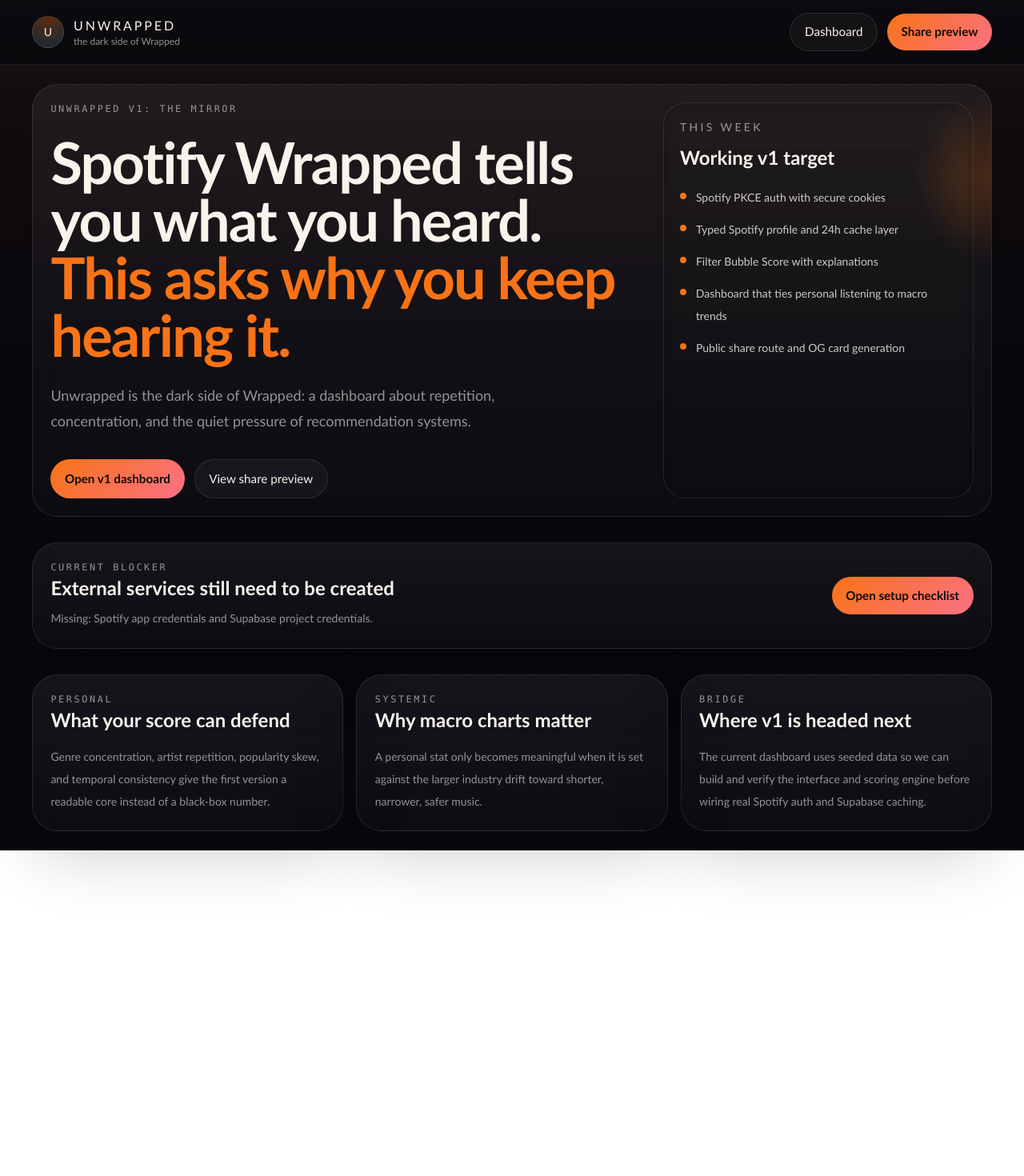
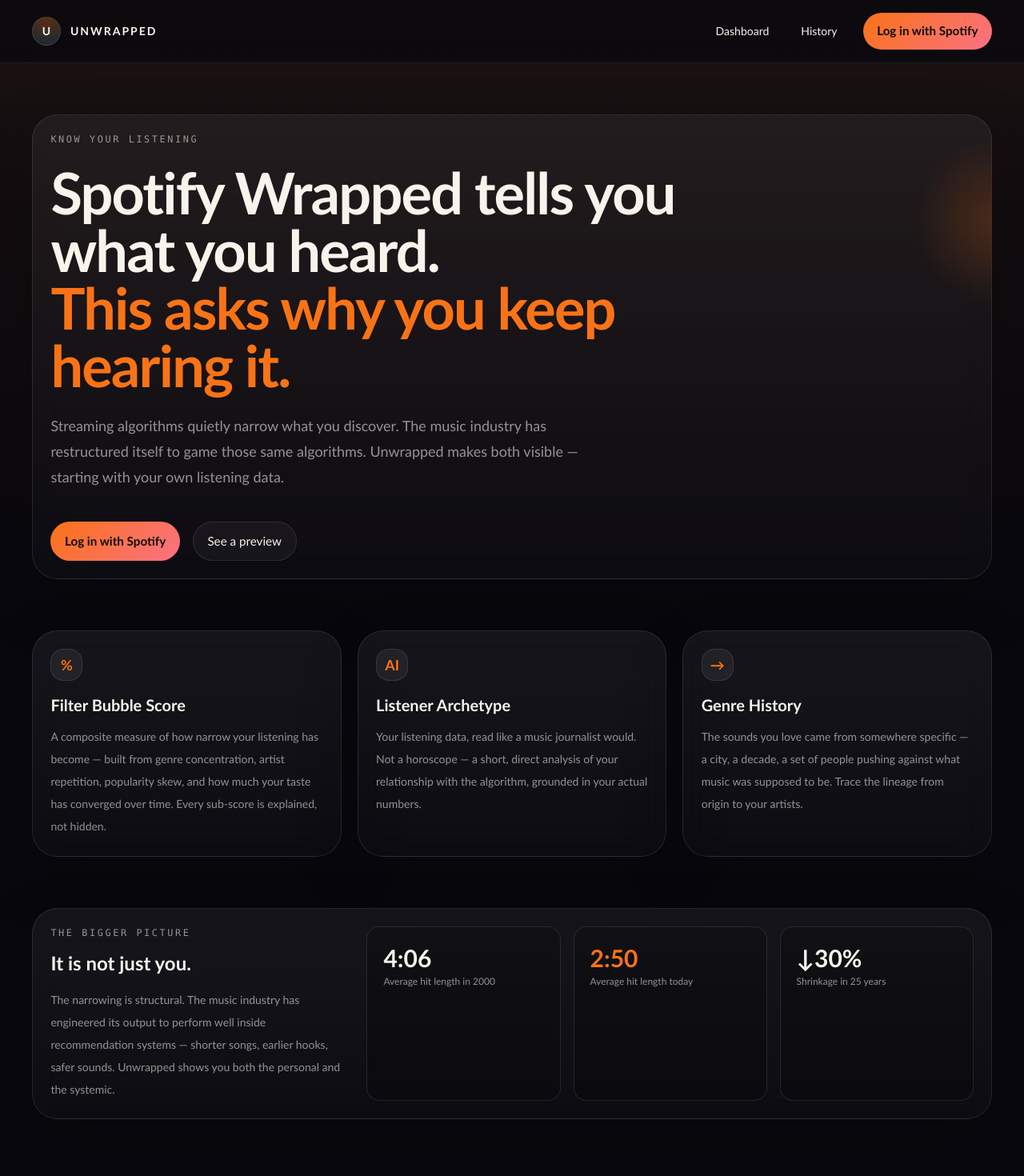
Before and after one commit to abeckler21/unwrapped, a Next.js app: page / in a window 1280 px wide. Shown: the top 1470 px of the page at 80% size. Before the commit the page ends 1063 px from the top, so only its background shows below. Built offline with nearby package versions, Linux system fonts and the light colour scheme; no server answers.

Commit message:
UI overhaul

```diff
--- a/app/dashboard/page.tsx
+++ b/app/dashboard/page.tsx
@@ -17,7 +17,6 @@
 
 function parseRange(value: string | string[] | undefined): TimeRange {
   const candidate = Array.isArray(value) ? value[0] : value;
-
   return VALID_TIME_RANGES.includes(candidate as TimeRange)
     ? (candidate as TimeRange)
     : "medium_term";
@@ -29,8 +28,7 @@
     await getCurrentSpotifyProfile();
   const archetype = await getOrGenerateArchetype(profile, usingDemoData);
 
-  // Temporal tracking — record today's score and fetch history (real users only)
-  const currentScore = usingDemoData ? null : computeBubbleScore(profile, 'medium_term');
+  const currentScore = usingDemoData ? null : computeBubbleScore(profile, "medium_term");
   if (!usingDemoData && currentScore) {
     await recordVisit(profile.userId, currentScore.score);
   }
@@ -39,42 +37,42 @@
 
   return (
     <main className="mx-auto flex w-full max-w-7xl flex-col gap-8 px-5 py-6 sm:px-8 lg:px-10">
-      <section className="panel flex flex-col gap-4 sm:flex-row sm:items-center sm:justify-between">
+
+      {/* ── Top bar ─────────────────────────────────────────────── */}
+      <div className="flex flex-wrap items-center justify-between gap-3">
         <div>
-          <p className="eyebrow">Data source</p>
-          <h2 className="text-2xl font-semibold text-[var(--text-strong)]">
-            {usingDemoData ? "Demo profile is active" : "Live Spotify profile is active"}
-          </h2>
-          <p className="mt-2 text-sm leading-7 text-[var(--text-muted)]">
-            {usingDemoData
-              ? needsReconnect
-                ? "Your Spotify session needs to be refreshed. Log in again to reload live data; until then, the dashboard is showing the seeded fallback profile."
-                : "You are viewing the seeded fallback profile. Use Spotify login once your app and Supabase project are fully configured."
-              : profile.fetchedFromCache
-                ? "This dashboard loaded from the 24-hour Supabase cache instead of hitting Spotify again."
-                : "This dashboard loaded directly from Spotify and refreshed the cache."}
-          </p>
+          {usingDemoData ? (
+            <p className="text-sm text-[var(--text-muted)]">
+              {needsReconnect
+                ? "Your session expired — "
+                : "Showing a preview — "}
+              <Link href="/api/auth/login" className="text-[var(--accent)] hover:underline">
+                log in with Spotify
+              </Link>{" "}
+              to see your real data.
+            </p>
+          ) : (
+            <p className="text-sm text-[var(--text-muted)]">
+              Logged in as{" "}
+              <span className="text-[var(--text-strong)]">{profile.displayName}</span>
+            </p>
+          )}
         </div>
-        <div className="flex flex-wrap gap-3">
+
+        <div className="flex flex-wrap items-center gap-2">
           {isAuthenticated ? (
             <form action="/api/auth/logout" method="post">
-              <button type="submit" className="button-secondary">
+              <button type="submit" className="button-secondary text-sm px-4 py-2">
                 Log out
               </button>
             </form>
           ) : (
-            <Link href="/api/auth/login" className="button-primary">
+            <Link href="/api/auth/login" className="button-primary text-sm px-4 py-2">
               Log in with Spotify
             </Link>
           )}
-          <Link href="/history" className="button-secondary">
-            Music history
-          </Link>
-          <Link href="/setup" className="button-secondary">
-            Setup checklist
-          </Link>
         </div>
-      </section>
+      </div>
 
       <DashboardContent
         profile={profile}
--- a/app/layout.tsx
+++ b/app/layout.tsx
@@ -3,8 +3,8 @@
 import "./globals.css";
 
 export const metadata: Metadata = {
-  title: "Unwrapped",
-  description: "The dark side of Spotify Wrapped.",
+  title: "Unwrapped — Know your listening",
+  description: "See how Spotify's algorithm has shaped your taste. Filter Bubble Score, genre history, and listener archetype — built from your actual listening data.",
 };
 
 export default function RootLayout({
@@ -18,26 +18,34 @@
         <div className="app-shell">
           <header className="sticky top-0 z-30 border-b border-white/8 bg-[rgba(9,8,14,0.78)] backdrop-blur-xl">
             <div className="mx-auto flex max-w-7xl items-center justify-between px-5 py-4 sm:px-8 lg:px-10">
+
               <Link href="/" className="flex items-center gap-3">
-                <span className="flex h-10 w-10 items-center justify-center rounded-full border border-white/10 bg-[radial-gradient(circle_at_top,_rgba(249,115,22,0.35),_rgba(56,189,248,0.18))] text-sm font-medium text-[var(--text-strong)]">
+                <span className="flex h-9 w-9 items-center justify-center rounded-full border border-white/10 bg-[radial-gradient(circle_at_top,_rgba(249,115,22,0.35),_rgba(56,189,248,0.18))] text-sm font-bold text-[var(--text-strong)]">
                   U
                 </span>
-                <div>
-                  <p className="font-medium tracking-[0.18em] text-[var(--text-strong)] uppercase">
-                    Unwrapped
-                  </p>
-                  <p className="text-xs text-[var(--text-muted)]">the dark side of Wrapped</p>
-                </div>
+                <span className="font-semibold tracking-[0.14em] text-[var(--text-strong)] uppercase text-sm">
+                  Unwrapped
+                </span>
               </Link>
 
-              <nav className="flex items-center gap-3 text-sm">
-                <Link href="/dashboard" className="button-secondary">
+              <nav className="flex items-center gap-2 text-sm">
+                <Link
+                  href="/dashboard"
+                  className="px-4 py-2 text-[var(--text-muted)] hover:text-[var(--text-strong)] transition-colors"
+                >
                   Dashboard
                 </Link>
-                <Link href="/share/demo-user" className="button-primary">
-                  Share preview
+                <Link
+                  href="/history"
+                  className="px-4 py-2 text-[var(--text-muted)] hover:text-[var(--text-strong)] transition-colors"
+                >
+                  History
+                </Link>
+                <Link href="/api/auth/login" className="button-primary ml-2">
+                  Log in with Spotify
                 </Link>
               </nav>
+
             </div>
           </header>
           {children}
--- a/app/page.tsx
+++ b/app/page.tsx
@@ -1,97 +1,112 @@
 import Link from "next/link";
 
-import { getMissingSetupItems } from "@/lib/env";
+export default function Home() {
+  return (
+    <main className="mx-auto flex w-full max-w-7xl flex-col gap-16 px-5 py-16 sm:px-8 lg:px-10">
 
-const v1Checklist = [
-  "Spotify PKCE auth with secure cookies",
-  "Typed Spotify profile and 24h cache layer",
-  "Filter Bubble Score with explanations",
-  "Dashboard that ties personal listening to macro trends",
-  "Public share route and OG card generation",
-];
-
-export default function Home() {
-  const missingSetupItems = getMissingSetupItems();
-
-  return (
-    <main className="mx-auto flex w-full max-w-7xl flex-col gap-8 px-5 py-6 sm:px-8 lg:px-10">
-      <section className="hero-grid panel panel-glow overflow-hidden">
-        <div className="relative z-10 max-w-3xl">
-          <p className="eyebrow">Unwrapped v1: The Mirror</p>
-          <h1 className="mt-5 max-w-4xl text-5xl font-semibold tracking-tight text-[var(--text-strong)] sm:text-6xl lg:text-7xl">
+      {/* ── Hero ─────────────────────────────────────────────────── */}
+      <section className="panel panel-glow flex flex-col gap-8 p-8 sm:p-14 lg:p-20">
+        <div className="max-w-4xl">
+          <p className="eyebrow">Know your listening</p>
+          <h1 className="mt-5 text-5xl font-semibold tracking-tight text-[var(--text-strong)] sm:text-6xl lg:text-7xl">
             Spotify Wrapped tells you what you heard.
-            <span className="block text-[var(--accent)]">This asks why you keep hearing it.</span>
+            <span className="block text-[var(--accent)]">
+              This asks why you keep hearing it.
+            </span>
           </h1>
           <p className="mt-6 max-w-2xl text-base leading-8 text-[var(--text-muted)] sm:text-lg">
-            Unwrapped is the dark side of Wrapped: a dashboard about repetition, concentration, and the quiet pressure of recommendation systems.
+            Streaming algorithms quietly narrow what you discover. The music industry has restructured itself to game those same algorithms. Unwrapped makes both visible — starting with your own listening data.
           </p>
-
-          <div className="mt-8 flex flex-wrap gap-3">
-            <Link href="/dashboard" className="button-primary">
-              Open v1 dashboard
+          <div className="mt-10 flex flex-wrap gap-4">
+            <Link href="/api/auth/login" className="button-primary text-base px-7 py-3.5">
+              Log in with Spotify
             </Link>
-            <Link href="/share/demo-user" className="button-secondary">
-              View share preview
+            <Link href="/dashboard" className="button-secondary text-base px-7 py-3.5">
+              See a preview
             </Link>
-          </div>
-        </div>
-
-        <div className="relative z-10 grid gap-4">
-          <div className="rounded-[28px] border border-white/10 bg-black/25 p-5 backdrop-blur">
-            <p className="text-sm uppercase tracking-[0.24em] text-[var(--text-muted)]">This week</p>
-            <h2 className="mt-3 text-2xl font-semibold text-[var(--text-strong)]">Working v1 target</h2>
-            <ul className="mt-5 space-y-3">
-              {v1Checklist.map((item) => (
-                <li key={item} className="flex items-start gap-3 text-sm leading-7 text-[var(--text-soft)]">
-                  <span className="mt-2 h-2 w-2 rounded-full bg-[var(--accent)]" />
-                  <span>{item}</span>
-                </li>
-              ))}
-            </ul>
           </div>
         </div>
       </section>
 
-      {missingSetupItems.length ? (
-        <section className="panel flex flex-col gap-4 sm:flex-row sm:items-center sm:justify-between">
+      {/* ── Features ─────────────────────────────────────────────── */}
+      <section className="grid gap-5 lg:grid-cols-3">
+        <article className="panel flex flex-col gap-4 p-7">
+          <div className="flex h-10 w-10 items-center justify-center rounded-2xl border border-white/10 bg-white/[0.06]">
+            <span className="text-[var(--accent)] font-bold text-lg">%</span>
+          </div>
           <div>
-            <p className="eyebrow">Current blocker</p>
-            <h2 className="text-2xl font-semibold text-[var(--text-strong)]">External services still need to be created</h2>
-            <p className="mt-2 text-sm leading-7 text-[var(--text-muted)]">
-              Missing: {missingSetupItems.join(" and ")}.
+            <h2 className="text-xl font-semibold text-[var(--text-strong)]">Filter Bubble Score</h2>
+            <p className="mt-3 text-sm leading-7 text-[var(--text-muted)]">
+              A composite measure of how narrow your listening has become — built from genre concentration, artist repetition, popularity skew, and how much your taste has converged over time. Every sub-score is explained, not hidden.
             </p>
           </div>
-          <Link href="/setup" className="button-primary">
-            Open setup checklist
-          </Link>
-        </section>
-      ) : null}
-
-      <section className="grid gap-4 lg:grid-cols-3">
-        <article className="panel">
-          <p className="eyebrow">Personal</p>
-          <h2 className="text-2xl font-semibold text-[var(--text-strong)]">What your score can defend</h2>
-          <p className="mt-4 text-sm leading-7 text-[var(--text-muted)]">
-            Genre concentration, artist repetition, popularity skew, and temporal consistency give the first version a readable core instead of a black-box number.
-          </p>
         </article>
 
-        <article className="panel">
-          <p className="eyebrow">Systemic</p>
-          <h2 className="text-2xl font-semibold text-[var(--text-strong)]">Why macro charts matter</h2>
-          <p className="mt-4 text-sm leading-7 text-[var(--text-muted)]">
-            A personal stat only becomes meaningful when it is set against the larger industry drift toward shorter, narrower, safer music.
-          </p>
+        <article className="panel flex flex-col gap-4 p-7">
+          <div className="flex h-10 w-10 items-center justify-center rounded-2xl border border-white/10 bg-white/[0.06]">
+            <span className="text-[var(--accent)] font-bold text-lg">AI</span>
+          </div>
+          <div>
+            <h2 className="text-xl font-semibold text-[var(--text-strong)]">Listener Archetype</h2>
+            <p className="mt-3 text-sm leading-7 text-[var(--text-muted)]">
+              Your listening data, read like a music journalist would. Not a horoscope — a short, direct analysis of your relationship with the algorithm, grounded in your actual numbers.
+            </p>
+          </div>
         </article>
 
-        <article className="panel">
-          <p className="eyebrow">Bridge</p>
-          <h2 className="text-2xl font-semibold text-[var(--text-strong)]">Where v1 is headed next</h2>
-          <p className="mt-4 text-sm leading-7 text-[var(--text-muted)]">
-            The current dashboard uses seeded data so we can build and verify the interface and scoring engine before wiring real Spotify auth and Supabase caching.
-          </p>
+        <article className="panel flex flex-col gap-4 p-7">
+          <div className="flex h-10 w-10 items-center justify-center rounded-2xl border border-white/10 bg-white/[0.06]">
+            <span className="text-[var(--accent)] font-bold text-lg">→</span>
+          </div>
+          <div>
+            <h2 className="text-xl font-semibold text-[var(--text-strong)]">Genre History</h2>
+            <p className="mt-3 text-sm leading-7 text-[var(--text-muted)]">
+              The sounds you love came from somewhere specific — a city, a decade, a set of people pushing against what music was supposed to be. Trace the lineage from origin to your artists.
+            </p>
+          </div>
         </article>
       </section>
+
+      {/* ── Industry context strip ────────────────────────────────── */}
+      <section className="panel grid gap-8 p-8 sm:p-10 lg:grid-cols-3">
+        <div className="lg:col-span-1">
+          <p className="eyebrow">The bigger picture</p>
+          <h2 className="mt-3 text-2xl font-semibold text-[var(--text-strong)]">
+            It is not just you.
+          </h2>
+          <p className="mt-4 text-sm leading-7 text-[var(--text-muted)]">
+            The narrowing is structural. The music industry has engineered its output to perform well inside recommendation systems — shorter songs, earlier hooks, safer sounds. Unwrapped shows you both the personal and the systemic.
+          </p>
+        </div>
+        <div className="grid gap-4 sm:grid-cols-3 lg:col-span-2 lg:grid-cols-3">
+          <div className="rounded-2xl border border-white/10 bg-black/20 p-5">
+            <p className="text-3xl font-bold text-[var(--text-strong)] tabular-nums">4:06</p>
+            <p className="mt-1 text-xs text-[var(--text-muted)]">Average hit length in 2000</p>
+          </div>
+          <div className="rounded-2xl border border-white/10 bg-black/20 p-5">
+            <p className="text-3xl font-bold text-[var(--accent)] tabular-nums">2:50</p>
+            <p className="mt-1 text-xs text-[var(--text-muted)]">Average hit length today</p>
+          </div>
+          <div className="rounded-2xl border border-white/10 bg-black/20 p-5">
+            <p className="text-3xl font-bold text-[var(--text-strong)] tabular-nums">↓30%</p>
+            <p className="mt-1 text-xs text-[var(--text-muted)]">Shrinkage in 25 years</p>
+          </div>
+        </div>
+      </section>
+
+      {/* ── CTA footer ───────────────────────────────────────────── */}
+      <section className="flex flex-col items-center gap-5 py-6 text-center">
+        <h2 className="text-2xl font-semibold text-[var(--text-strong)]">
+          Ready to see what the algorithm has been doing?
+        </h2>
+        <Link href="/api/auth/login" className="button-primary text-base px-8 py-4">
+          Connect your Spotify
+        </Link>
+        <p className="text-xs text-[var(--text-muted)]">
+          Read-only access. We never store your credentials or modify your library.
+        </p>
+      </section>
+
     </main>
   );
 }
```
Also changed, not shown: app/setup/page.tsx (+91 -71 lines), components/dashboard/dashboard-content.tsx (+5 -8 lines).
